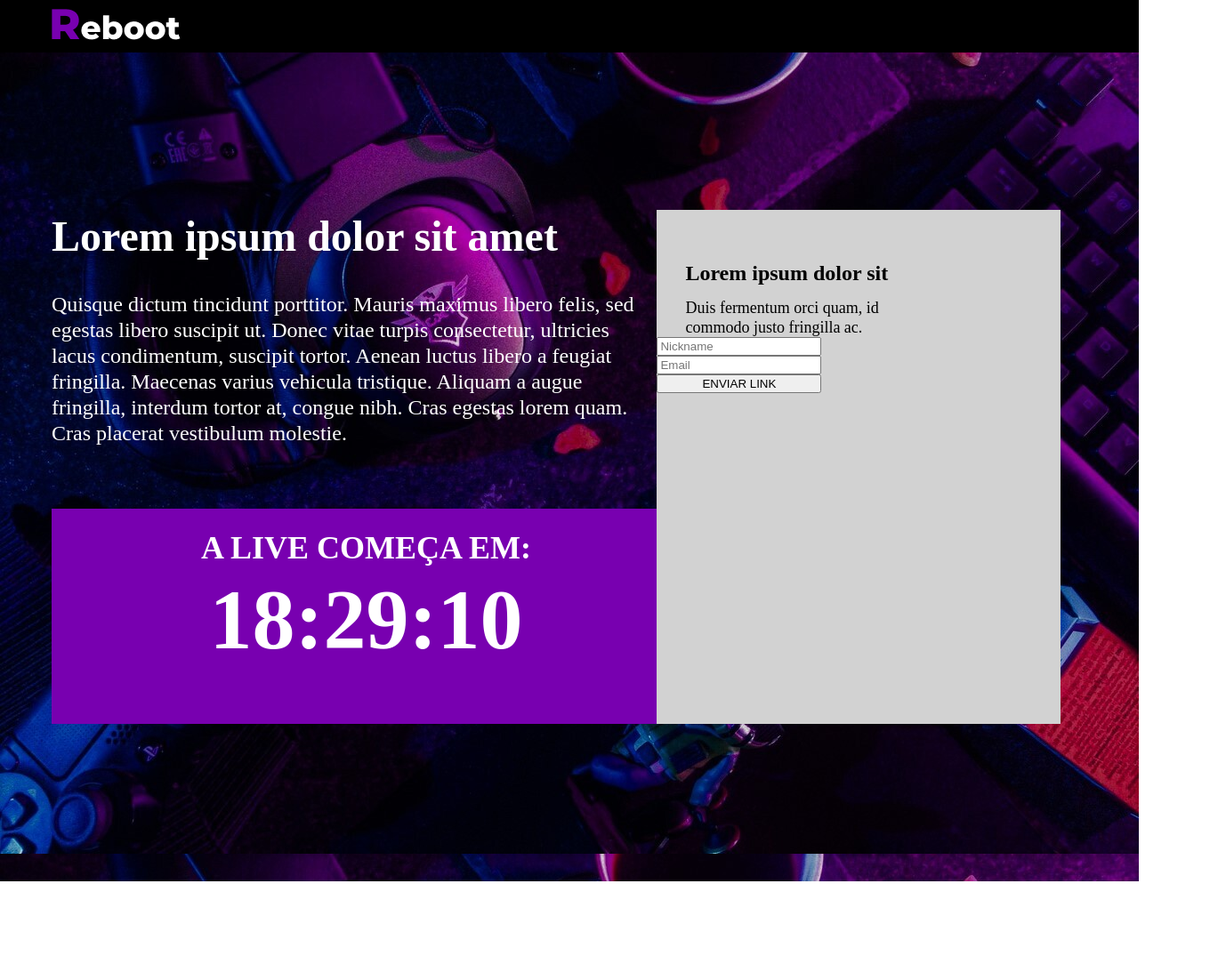
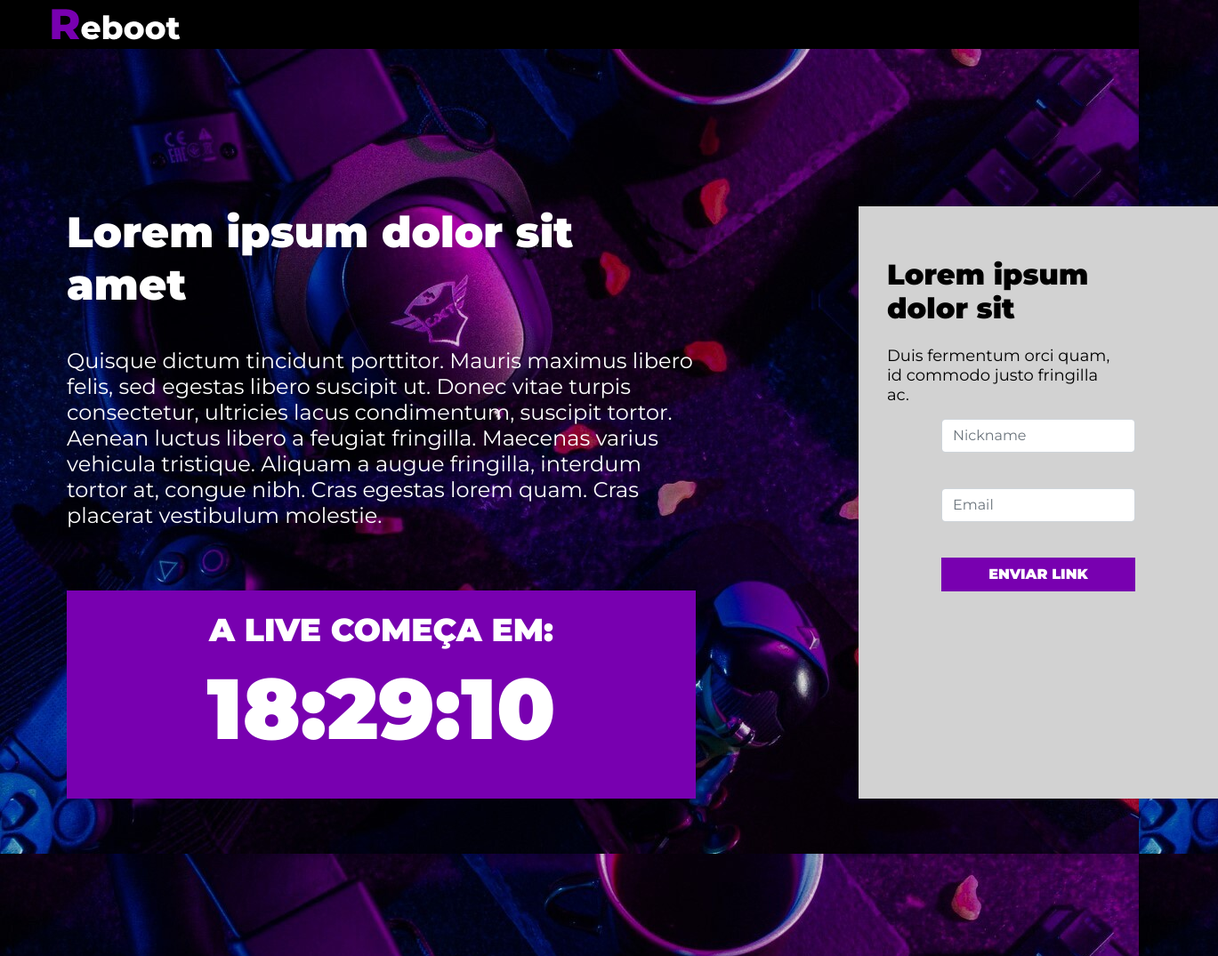
Before and after one commit to stephaniedt/gamaxp-show-me-the-networking, a plain HTML site: page index.html in a window 1280 px wide. Shown: the whole page at 89% size, 1369 px wide, since content can reach past the window. Before the commit the page ends 991 px from the top, so only its background shows below. Drawn offline with nearby package versions, Linux system fonts and the light colour scheme.

Commit message:
ajustes css

```diff
--- a/css/index.css
+++ b/css/index.css
@@ -1,13 +1,18 @@
-html, body, h1, h2, p{
+*{
+    box-sizing: border-box;
     margin: 0;
     padding: 0;
 }
 
 body{
-    width: 100%;
-    background-image: url(../img/background.jpg);
+    background: url(../img/background.jpg) no-repeat center center fixed;
+    -webkit-background-size: cover;
+    -moz-background-size: cover;
+    -o-background-size: cover;
+    background-size: cover;
     color: #ffffff;
-    font-family: Montserrat;
+    font-family: 'Montserrat', sans-serif;
+
 }
 
 #logo{
@@ -15,18 +20,24 @@ body{
     padding: 10px 0 10px 58px;
 }
 
- /*cointainer */
+.container-fluid {
+    margin: 0 60px;
+    /* background-color: blueviolet; */
+    width:90%;
+}
 
-.container{
-    display: flex;
-    padding: 177px 88px 177px 58px;
+.colwrap {
+    padding: 177px 0;
 }
+
+
 
 /*column 1*/
 
 
 .colOne {
-    width: 60%;
+    /* width: 60%; */
+    margin-right: 183px;
 }
 .colOne h1 {
     font-style: normal;
@@ -46,13 +57,15 @@ body{
 .container ul {
     list-style: none!important;
 }
-div#divCountdown {
+
+#divCountdown {
     width: 707px;
     background: #7800B0;
     padding-bottom: 43px;
     margin-top: 70px;
 }
-div#divCd {
+
+#divCd {
     text-align: center;
     font-style: normal;
     font-weight: 800;
@@ -67,6 +80,8 @@ div#divCd {
     text-align: center;
     padding-top: 22px;
 }
+
+
 /*column 2*/
 .colTwo {
     width: 40%;
@@ -81,7 +96,6 @@ div#divCd {
 }
 
 .colTwo p {
-    font-family: Montserrat;
     font-style: normal;
     font-weight: normal;
     font-size: 18px;
@@ -89,11 +103,32 @@ div#divCd {
     padding-top: 14px;
 }
 
+.colTwo h2 {
+    font-weight: 800;
+}
 
 
 form {
-    display: inline-grid;
+    padding: 0 auto;
+    width: 404px;
 
+}
+
+.form-group {
+    margin: 0 auto;
+}
+
+.form-control {
+    margin-bottom: 40px;
+    width: 100%;
+}
+
+.btn {
+    background: #7800B0;
+    color: white;
+    font-weight: 800;
+    border-radius: 0;
+    width: 100%;
 }
 @media all and (max-width: 900px) {
 
--- a/index.html
+++ b/index.html
@@ -1,6 +1,10 @@
 <!DOCTYPE html>
 <html>
 <head>
+    <meta charset="utf-8">
+    <meta name="viewport" content="width=device-width, initial-scale=1, shrink-to-fit=no">
+    <link href="https://fonts.googleapis.com/css2?family=Montserrat:wght@400;700;900&display=swap" rel="stylesheet">
+    <link rel="stylesheet" href="https://maxcdn.bootstrapcdn.com/bootstrap/4.0.0/css/bootstrap.min.css" integrity="sha384-Gn5384xqQ1aoWXA+058RXPxPg6fy4IWvTNh0E263XmFcJlSAwiGgFAW/dAiS6JXm" crossorigin="anonymous">
     <link rel="stylesheet" href="./css/index.css">
 </head>
 
@@ -10,8 +14,9 @@
         <img class="logo" src="img/Reboot.png" alt="logo">
     </header>
 
-    <section class="container">
-        <div class="colOne">
+    <section class="container-fluid">
+        <div class="colwrap d-flex">
+            <div class=" colOne">
                 <div>
                     <h1>Lorem ipsum dolor sit amet</h1>
                     <p>Quisque dictum tincidunt porttitor. Mauris maximus libero felis,
@@ -24,12 +29,6 @@
                 <div id="divCountdown">
                     <h2>A LIVE COMEÇA EM:</h2>
                     <div id="divCd"></div>
-                <ul>
-                    <li id="days"></li>
-                    <li id="hours"></li>
-                    <li id="minutes"></li>
-                    <li id="seconds"></li>
-                </ul>
                 </div>
 
             </div>
@@ -40,18 +39,17 @@
                <h2>Lorem ipsum dolor sit</h2>
                <p>Duis fermentum orci quam, id commodo justo fringilla ac.</p>
 
-            <form>
-                <input type="text" placeholder="Nickname"  name="nickname" required>
-                <input type="email" placeholder="Email" name="email" required>
-                <button title="Enviar link" type="submit" >ENVIAR LINK</button>
+                <form class="d-flex justify-content-center">
+                    <div class="form-group">
+                        <input class="form-control" type="text" placeholder="Nickname"  name="nickname" required>
+                        <input class="form-control"type="email" placeholder="Email" name="email" required>
+                        <button class="btn" title="Enviar link" type="submit" >ENVIAR LINK</button>
+                    </div>
                 </form>
+            </div>
         </div>
 
     </section>
-
-
-
-
 
 
     <script src='./js/countDown.js'> </script>
```
Also changed, not shown: js/countDown.js (+1 -6 lines). Lines whose indentation alone changed are shown as unchanged.
